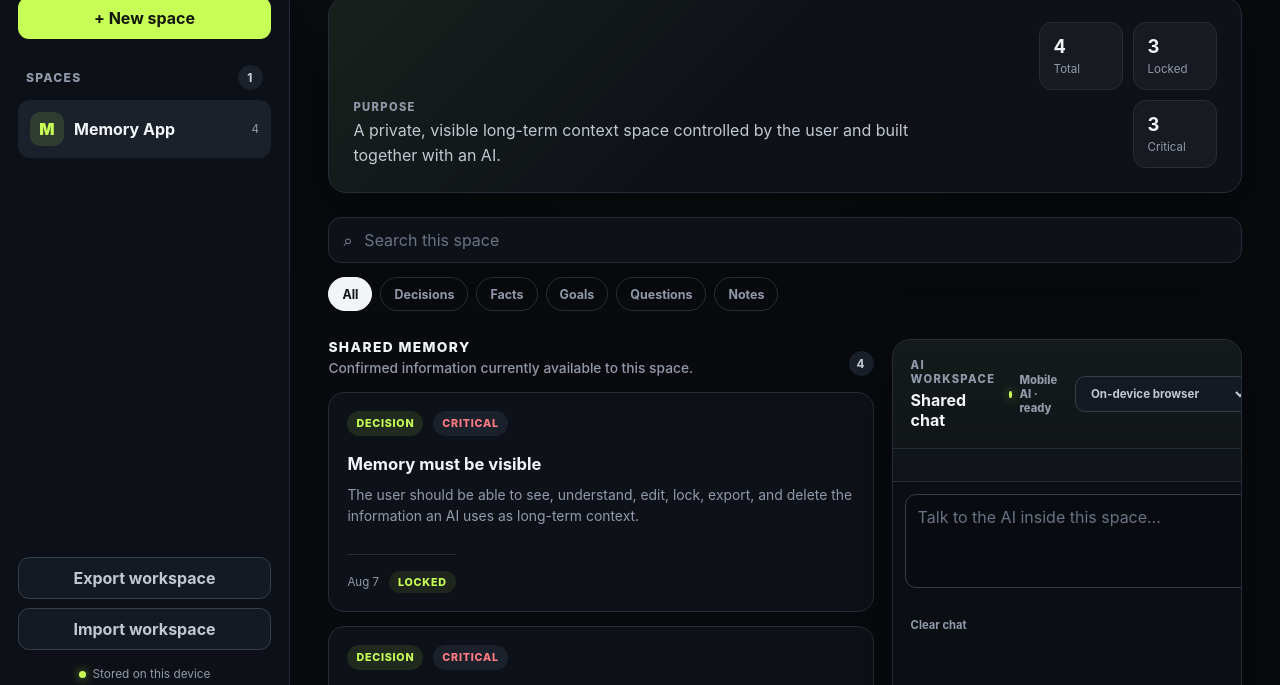
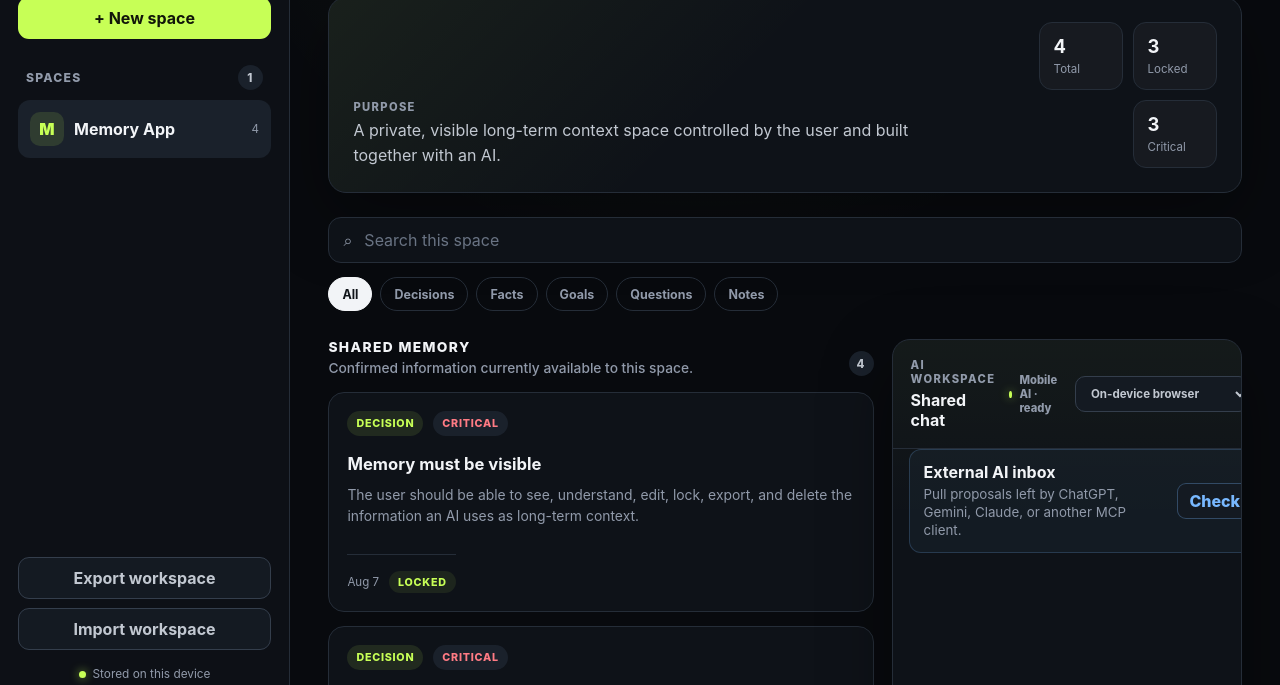
Before and after one commit to 999nike/memory-app, a plain HTML site: page index.html in a window 1280 px wide. Shown: the part 95-780 px from the top of the page. Drawn offline with Linux system fonts and the light colour scheme.

Commit message:
Load external AI proposal inbox

```diff
--- a/index.html
+++ b/index.html
@@ -12,6 +12,7 @@
   <link rel="stylesheet" href="./memory-lifecycle.css?v=1">
   <link rel="stylesheet" href="./provider-connections.css?v=1">
   <link rel="stylesheet" href="./memory-bridge.css?v=4">
+  <link rel="stylesheet" href="./external-ai-proposals.css?v=1">
 </head>
 <body>
   <div class="app-shell">
@@ -226,6 +227,7 @@
   <script src="./memory-bridge-ui.js?v=3" defer></script>
   <script src="./context-firewall.js?v=1" defer></script>
   <script src="./phase2.js?v=2" defer></script>
+  <script src="./external-ai-proposals.js?v=1" defer></script>
   <script src="./tap-fix.js?v=3" defer></script>
 </body>
 </html>
```
